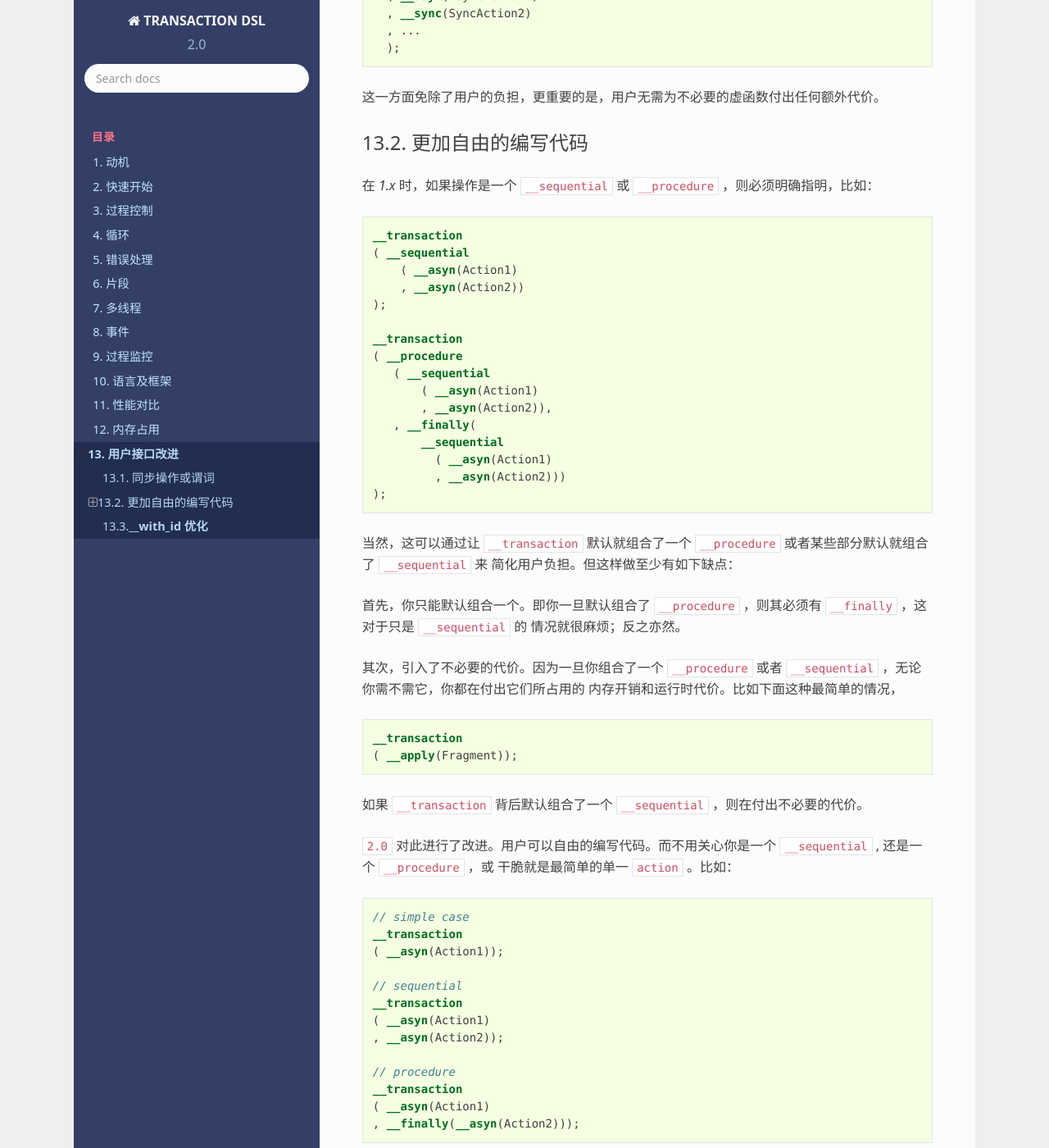
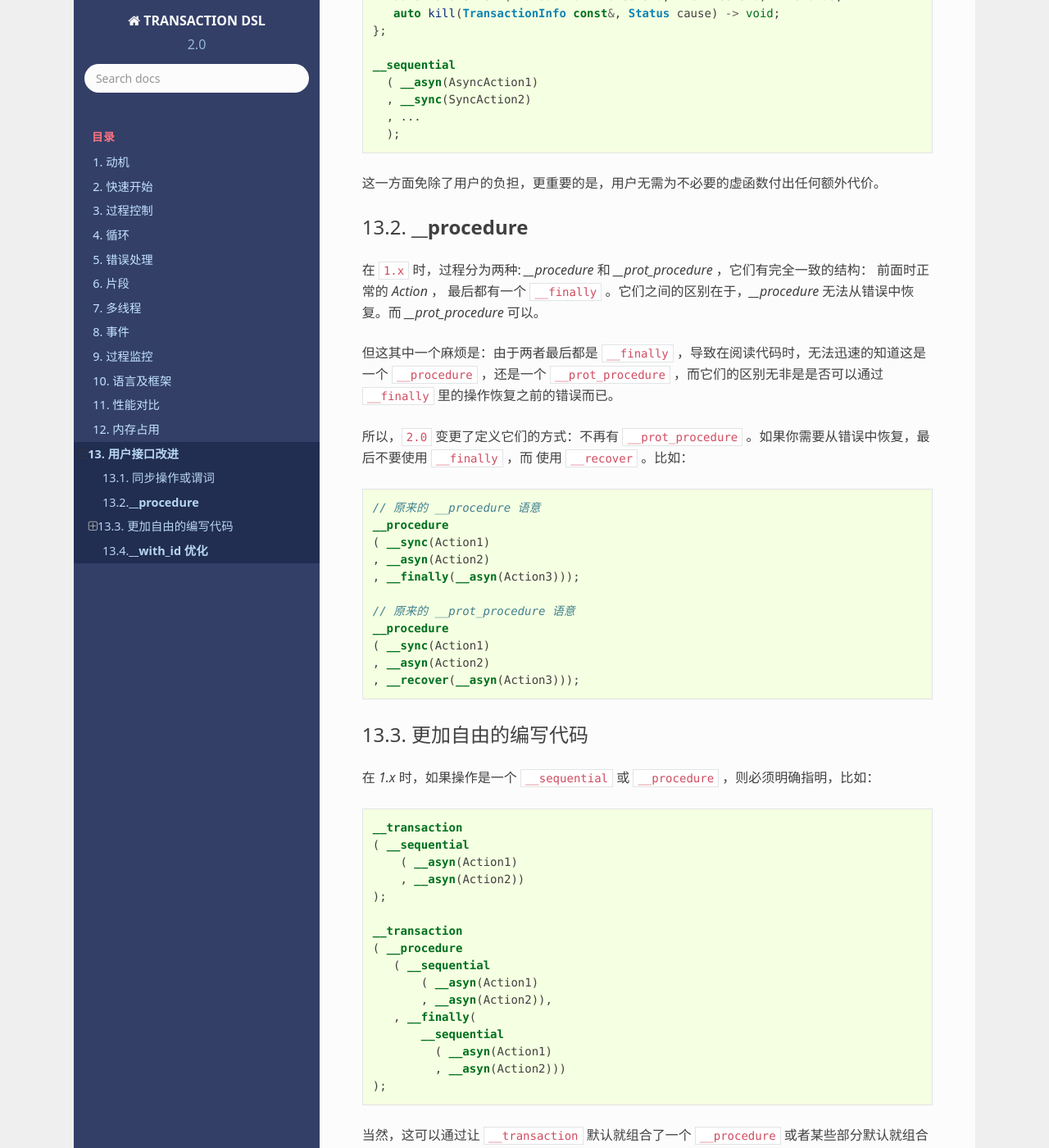
Before and after one commit to godsme/trans-dsl-2, a Sphinx documentation site: the page built from doc/source/user-friendly.rst, in a window 1280 px wide and 1400 px high, scrolled down 990 px. Shown: the whole window at 82% size. Built offline with Sphinx 7.4.7 and the Read the Docs theme 2.0.0, drawn with Linux system fonts in a browser that asks for light colours; formulas are drawn with MathJax 3; some of the changed text lies outside the part shown.

Commit message:
impl more interfaces

```diff
--- a/doc/source/user-friendly.rst
+++ b/doc/source/user-friendly.rst
@@ -17,16 +17,22 @@
       return Result::SUCCESS;
    }
 
-   // lambda
+   // lambda sync action
    auto SyncAction2 = [](TransactionInfo const&) -> Status {
       return Result::SUCCESS;
    };
 
+   // lambda predicate
+   auto IsTrue = [](TransactionInfo const&) -> bool {
+      return true;
+   };
+
    __sequential
      ( __sync(SyncAction1)
-     , __sync(SyncAction2)
+     , __optional(IsTrue, __sync(SyncAction2))
      , ...
      );
+
 
 
 - 对于 ``atom action`` ， 无需从任何接口类继承，而是直接定义相关函数即可。
@@ -48,6 +54,33 @@
      );
 
 这一方面免除了用户的负担，更重要的是，用户无需为不必要的虚函数付出任何额外代价。
+
+**__procedure**
+-----------------------------
+
+在 ``1.x`` 时，过程分为两种: `__procedure` 和 `__prot_procedure` ，它们有完全一致的结构： 前面时正常的 `Action` ，
+最后都有一个 ``__finally`` 。它们之间的区别在于，`__procedure` 无法从错误中恢复。而 `__prot_procedure` 可以。
+
+但这其中一个麻烦是：由于两者最后都是 ``__finally`` ，导致在阅读代码时，无法迅速的知道这是一个 ``__procedure`` ，还是一个
+``__prot_procedure`` ，而它们的区别无非是是否可以通过 ``__finally`` 里的操作恢复之前的错误而已。
+
+所以，``2.0`` 变更了定义它们的方式：不再有 ``__prot_procedure`` 。如果你需要从错误中恢复，最后不要使用 ``__finally`` ，而
+使用 ``__recover`` 。比如：
+
+.. code-block::
+
+   // 原来的 __procedure 语意
+   __procedure
+   ( __sync(Action1)
+   , __asyn(Action2)
+   , __finally(__asyn(Action3)));
+
+   // 原来的 __prot_procedure 语意
+   __procedure
+   ( __sync(Action1)
+   , __asyn(Action2)
+   , __recover(__asyn(Action3)));
+
 
 更加自由的编写代码
 ------------------------------
```
